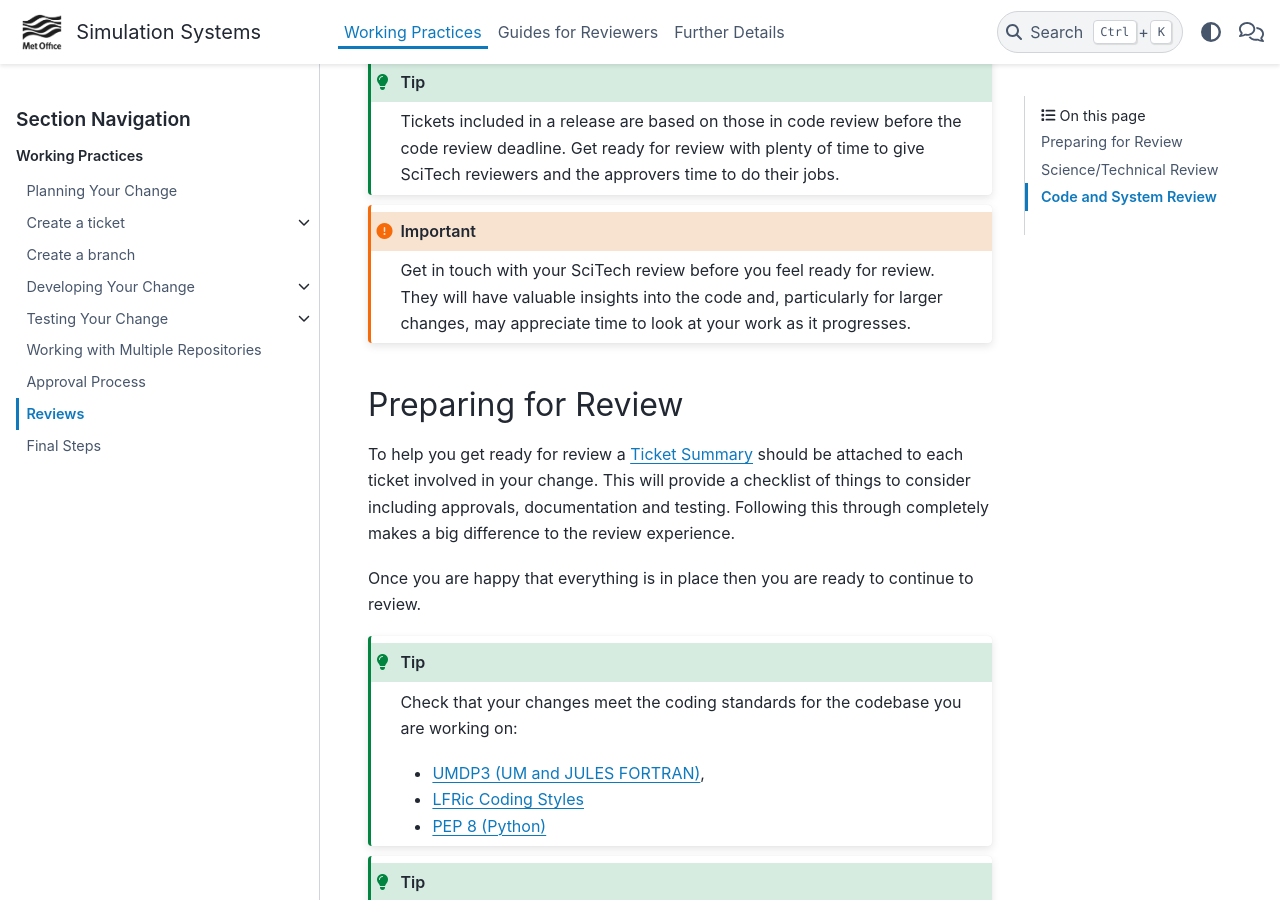
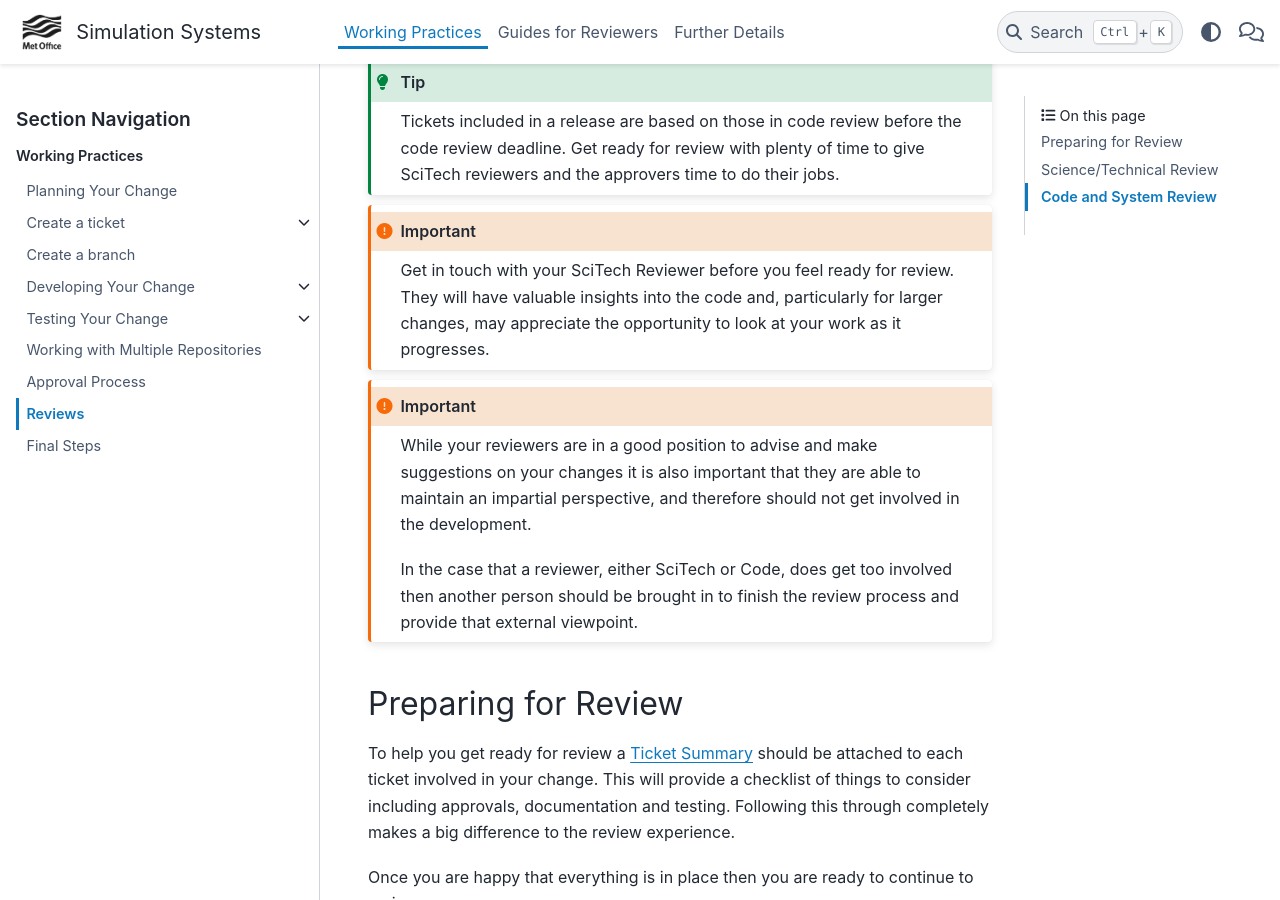
Before and after one commit to MetOffice/simulation-systems, a Sphinx documentation site: the page built from source/WorkingPractices/reviews.rst, in a window 1280 px wide and 900 px high, scrolled down 615 px. Built offline with Sphinx 7.4.7 and the PyData theme 0.15.4, drawn with Linux system fonts in a browser that asks for light colours; some of the changed text lies outside the part shown.

Commit message:
reviewers comments

```diff
--- a/source/WorkingPractices/approvals.rst
+++ b/source/WorkingPractices/approvals.rst
@@ -38,8 +38,7 @@
     able to guide your change to fit in with the bigger picture of what is
     happening.
 
-Code Owners are good candidates for choosing a SciTech reviewer, and you should
-consider this early in the process so that you can involve them in design decisions.
+Code Owners are good candidates for choosing as a SciTech reviewer.
 
 Config Owner
 ------------
--- a/source/WorkingPractices/planning_your_change.rst
+++ b/source/WorkingPractices/planning_your_change.rst
@@ -35,7 +35,7 @@
 you expect to alter or add?) This is an important consideration as the more complex a change is, the
 more time will be required in development, the more code owners will need to approve it and so forth.
 If a change is overly complex, the developer should consider breaking it up into smaller, more
-managable tickets.
+manageable and, where possible, "self contained" tickets.
 
 **How does your proposed change fit in with the structure of the model?** Try and make your code
 changes in-scope and no larger than they need to be. If you find yourself having to edit large
@@ -51,8 +51,8 @@
 
 **Who will SciTech review the change?** This is a useful consideration as not everyone who uses the
 repository has the knowledge or experience to review every ticket that is being developed. Get in
-touch with your SciTech reviewer early in the process as they will have valuable insights to positively
-shape your change.
+touch with your SciTech reviewer early in the process as they will have valuable insights that can
+help to shape your change.
 
 **Does your change fix a bug or are you investigating a bug in the code?** If so, be aware that any
 changes to answers will require a KGO update and configuration owners to approve the change, which
--- a/source/WorkingPractices/reviews.rst
+++ b/source/WorkingPractices/reviews.rst
@@ -22,9 +22,19 @@
     SciTech reviewers and the approvers time to do their jobs.
 
 .. important::
-    Get in touch with your SciTech review before you feel ready for review. They
+    Get in touch with your SciTech Reviewer before you feel ready for review. They
     will have valuable insights into the code and, particularly for larger changes,
-    may appreciate time to look at your work as it progresses.
+    may appreciate the opportunity to look at your work as it progresses.
+
+.. important::
+    While your reviewers are in a good position to advise and make suggestions
+    on your changes it is also important that they are able to maintain an
+    impartial perspective, and therefore should not get involved in the development.
+
+    In the case that a reviewer, either SciTech or Code, does get too involved
+    then another person should be brought in to finish the review process and
+    provide that external viewpoint.
+
 
 Preparing for Review
 --------------------
```
Also changed, not shown: other parts of source/WorkingPractices/reviews.rst (+1 -1 lines).
